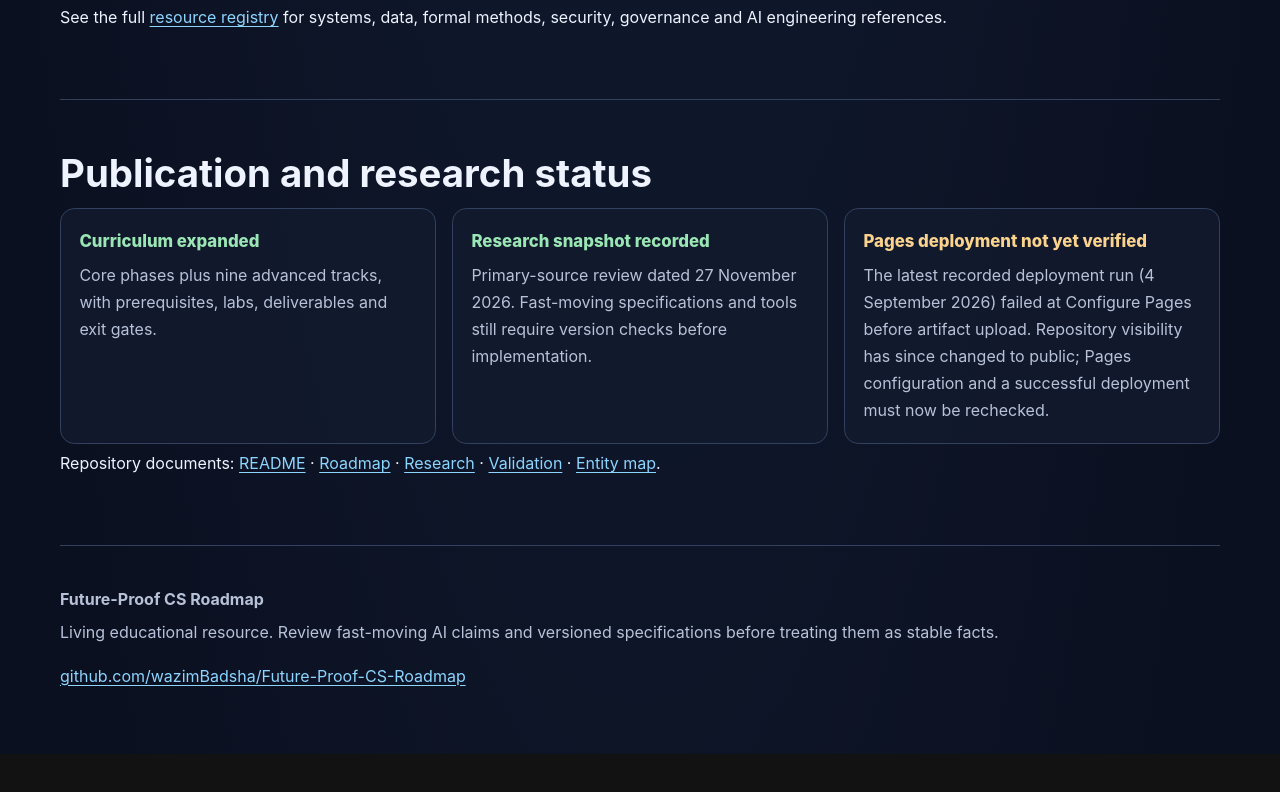
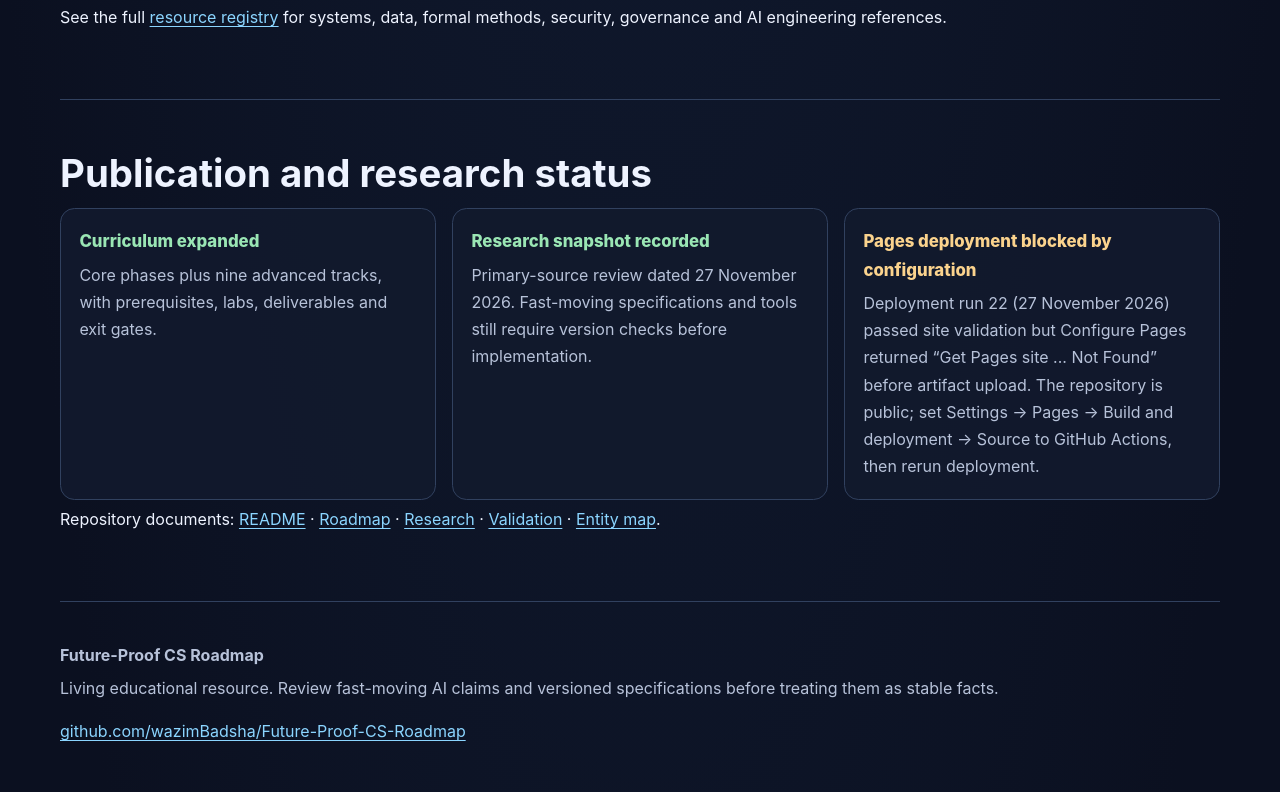
Before and after one commit to wazimBadsha/Future-Proof-CS-Roadmap, a plain HTML site: page docs/index.html in a window 1280 px wide. Shown: the part 4391-5183 px from the top of the page. Before the commit the page ends 5145 px from the top, so only its background shows below. Drawn offline with Linux system fonts and the light colour scheme.

Commit message:
site: document current Pages enablement blocker

```diff
--- a/docs/index.html
+++ b/docs/index.html
@@ -190,7 +190,7 @@
       <div class="grid">
         <article class="card"><h3 class="status-good">Curriculum expanded</h3><p>Core phases plus nine advanced tracks, with prerequisites, labs, deliverables and exit gates.</p></article>
         <article class="card"><h3 class="status-good">Research snapshot recorded</h3><p>Primary-source review dated 27 November 2026. Fast-moving specifications and tools still require version checks before implementation.</p></article>
-        <article class="card"><h3 class="status-warn">Pages deployment not yet verified</h3><p>The latest recorded deployment run (4 September 2026) failed at Configure Pages before artifact upload. Repository visibility has since changed to public; Pages configuration and a successful deployment must now be rechecked.</p></article>
+        <article class="card"><h3 class="status-warn">Pages deployment blocked by configuration</h3><p>Deployment run 22 (27 November 2026) passed site validation but Configure Pages returned “Get Pages site ... Not Found” before artifact upload. The repository is public; set Settings → Pages → Build and deployment → Source to GitHub Actions, then rerun deployment.</p></article>
       </div>
       <p>Repository documents: <a href="https://github.com/wazimBadsha/Future-Proof-CS-Roadmap/blob/main/README.md">README</a> · <a href="https://github.com/wazimBadsha/Future-Proof-CS-Roadmap/blob/main/ROADMAP.md">Roadmap</a> · <a href="https://github.com/wazimBadsha/Future-Proof-CS-Roadmap/blob/main/RESEARCH.md">Research</a> · <a href="https://github.com/wazimBadsha/Future-Proof-CS-Roadmap/blob/main/VALIDATION.md">Validation</a> · <a href="https://github.com/wazimBadsha/Future-Proof-CS-Roadmap/blob/main/ENTITIES.md">Entity map</a>.</p>
     </section>
```
